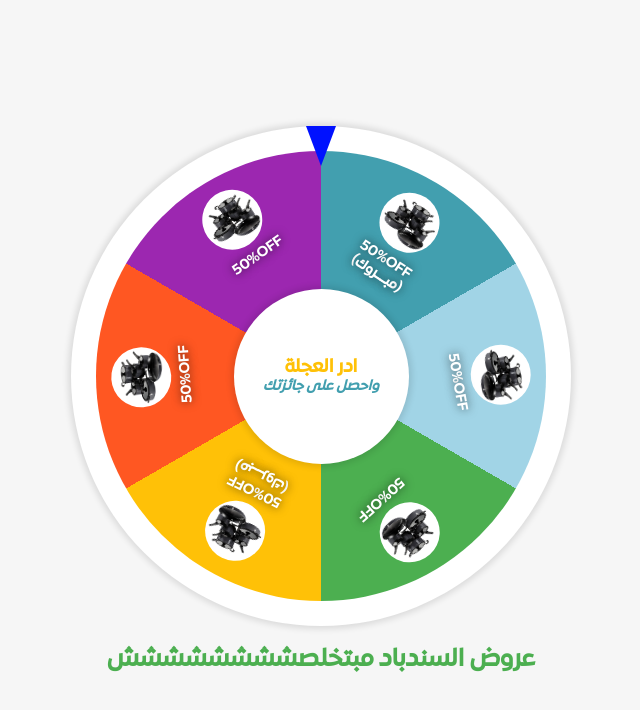
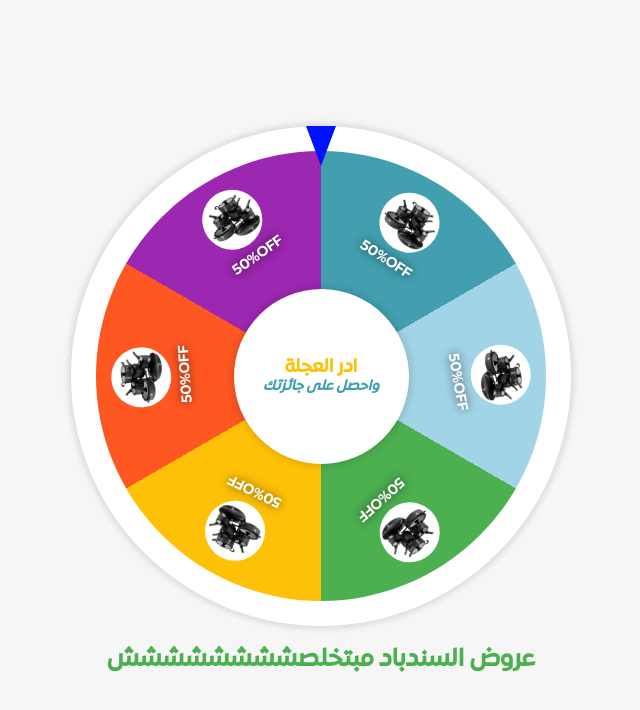
Before and after one commit to mohamed1092001/Sindbad, a plain HTML site: page index.html in a window 1280 px wide. Shown: the whole page, without its empty margins (319-959 px from the left). Drawn offline with nearby package versions, Linux system fonts and the light colour scheme.

Commit message:
Add files via upload

```diff
--- a/index.html
+++ b/index.html
@@ -29,7 +29,7 @@
                 <div class="offer-1 offer">
                     <div class="child" style="transform: translate(-50% , -50%) rotate(3deg);">
                         <img src="imgs/example.png" alt="">
-                        <p>50%<span>OFF</span> (مبــــروك)</p>
+                        <p>50%<span>OFF</span> </p>
                     </div>
                 </div>
                 <div class="offer-2 offer">
@@ -47,7 +47,7 @@
                 <div class="offer-4 offer">
                     <div class="child" style="transform: translate(-50% , -50%) rotate(176deg);">
                         <img src="imgs/example.png" alt="">
-                        <p>50%<span>OFF</span> (مبــــروك)</p>
+                        <p>50%<span>OFF</span> </p>
                     </div>
                 </div>
                 <div class="offer-5 offer">
```
